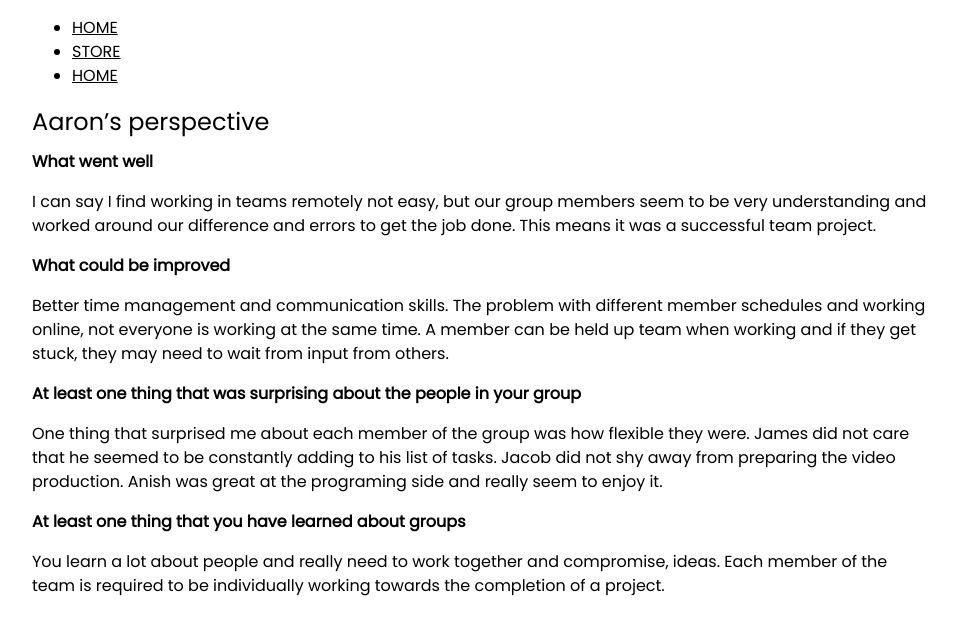
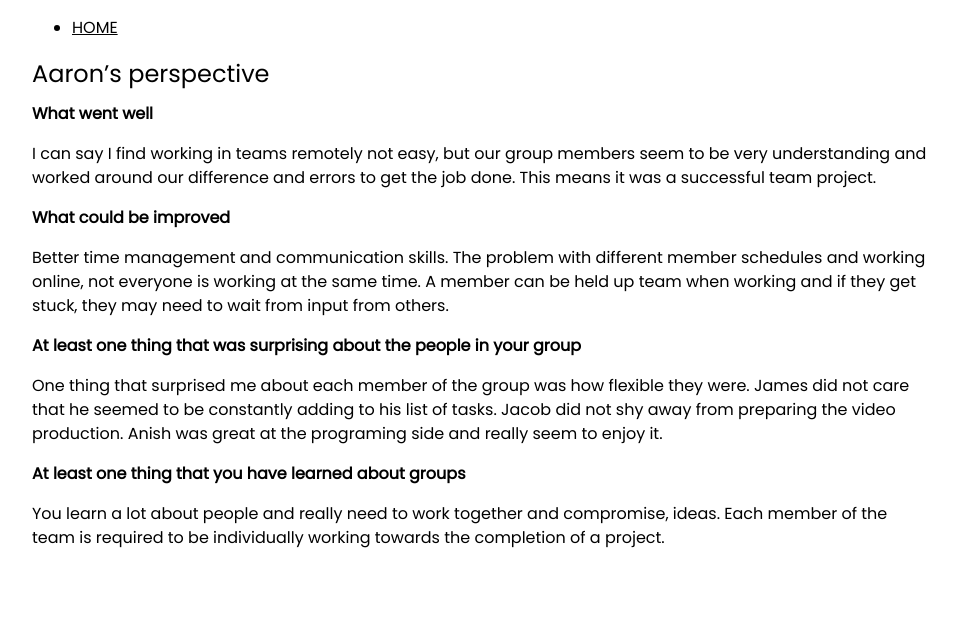
Before and after one commit to JWallCreations/Assignment-3, a plain HTML site: page aarons reflection.html in a window 1280 px wide. Shown: the whole page, without its empty margins (308-1265 px from the left). Drawn offline with nearby package versions, Linux system fonts and the light colour scheme.

Commit message:
Update aarons reflection.html

```diff
--- a/aarons reflection.html
+++ b/aarons reflection.html
@@ -27,8 +27,7 @@ body {font-size:16px;}
   <nav>
     <ul>
       <li><a href="index.html">HOME</a></li>
-      <li><a href="store.html">STORE</a></li>
-      <li><a href="index.html">HOME</a></li>
+
 
    </ul>
  </nav>
```
